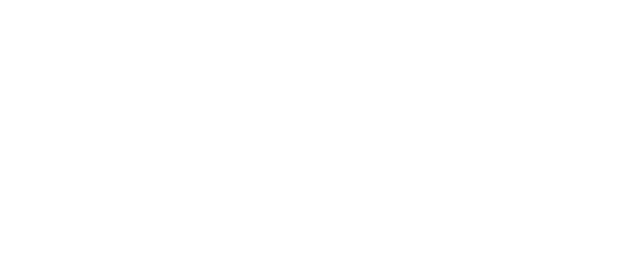
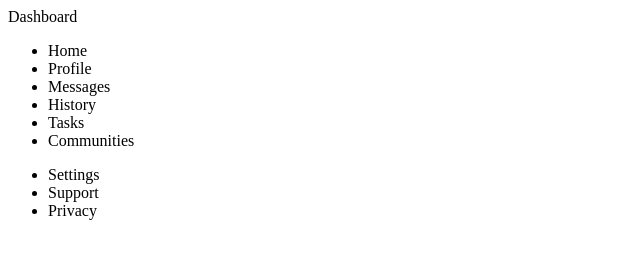
Before and after one commit to stevenmck97/admin-dashboard, a plain HTML site: page index.html in a window 1280 px wide. Shown: the whole page, without its empty margins (0-640 px from the left). Drawn offline with Linux system fonts and the light colour scheme.

Commit message:
Added html content for sidebar, including a logo, nav-menu, and branding-menu

```diff
--- a/index.html
+++ b/index.html
@@ -8,7 +8,23 @@
     </head>
     <body>
         <div class="container">
-            <div class="sidebar"></div>
+            <div class="sidebar">
+                <div class="logo">Dashboard</div>
+                <ul class="nav-menu">
+                    <li>Home</li>
+                    <li>Profile</li>
+                    <li>Messages</li>
+                    <li>History</li>
+                    <li>Tasks</li>
+                    <li>Communities</li>
+                </ul>
+
+                <ul class="branding-menu">
+                    <li>Settings</li>
+                    <li>Support</li>
+                    <li>Privacy</li>
+                </ul>
+            </div>
             <div class="header"></div>
             <div class="content"></div>
         </div>
```
